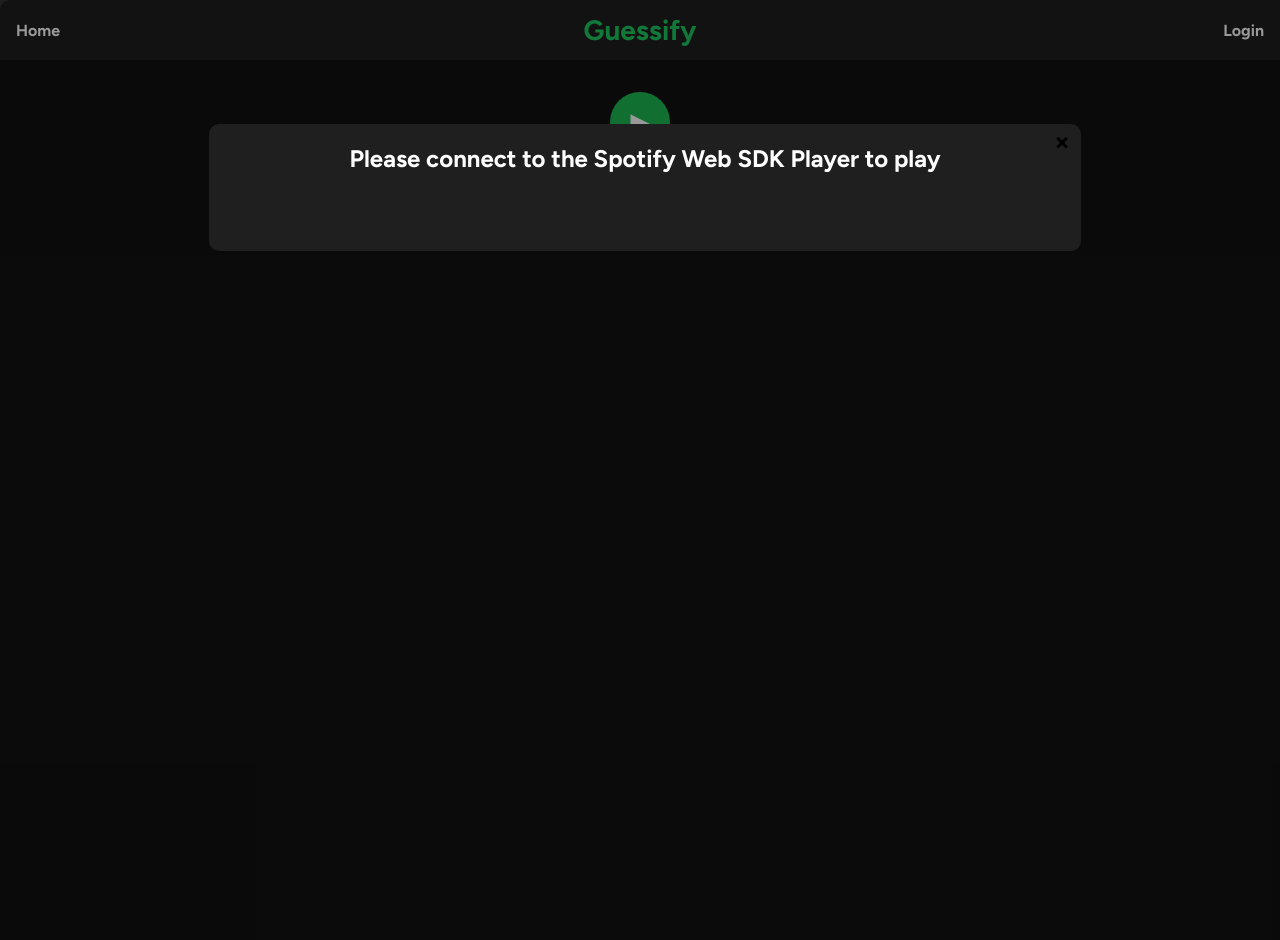
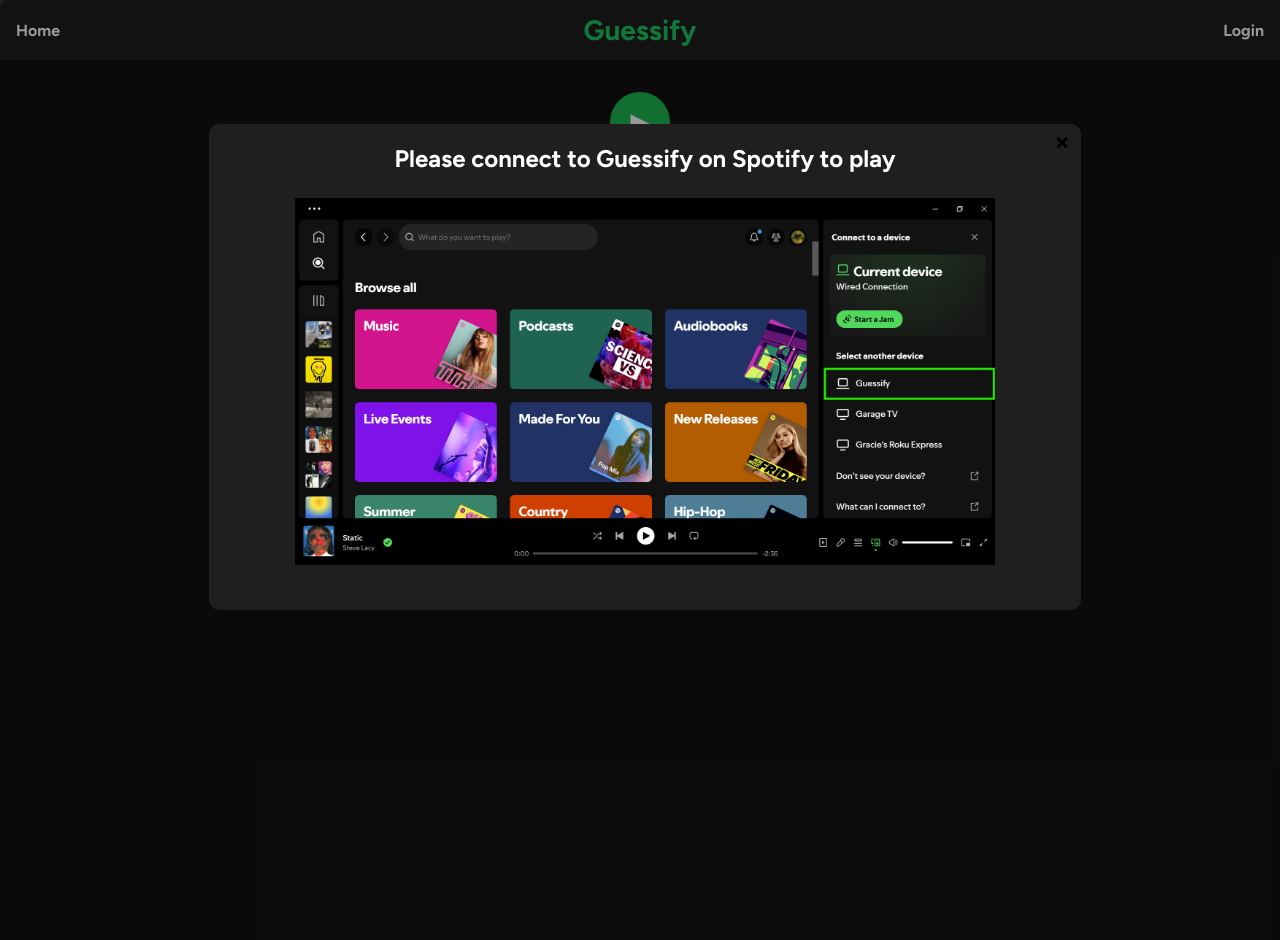
Before and after one commit to EthanMunoz03/Guessify, a Flask app: template templates/game.html in a window 1280 px wide. Run offline with Flask 3, Linux system fonts and the light colour scheme; the template is opened without the code that fills it, so the values that code supplies are empty; some libraries are stand-ins or nearby versions.

Commit message:
fixed connect pop up image

```diff
--- a/main.py
+++ b/main.py
@@ -17,6 +17,7 @@ REDIRECT_URI = 'https://rubysong-idiomscroll-5000.codio.io/callback'
 AUTH_URL = 'https://accounts.spotify.com/authorize'
 TOKEN_URL = 'https://accounts.spotify.com/api/token'
 SCOPE = 'streaming app-remote-control user-read-email user-read-playback-state user-modify-playback-state user-read-private user-library-read'
+# playlist-read-private
 
 # Guesses-Table Variables
 rows = ["Guess 1", "Guess 2", "Guess 3", "Guess 4", "Guess 5", "Guess 6"]
--- a/static/style.css
+++ b/static/style.css
@@ -42,8 +42,6 @@ nav {
     font-weight: bold;
     font-size: 12px;
 }
-
-#navbar-links:hover { transform: scale(1.2); }
 
 .header {
     position: absolute;
@@ -146,8 +144,8 @@ td {
     border-radius: 6px;
     display: flex;
     flex-direction: row;
-    margin-top: 20px;
-    margin-bottom: 20px;
+    margin-top: 30px;
+    margin-bottom: 30px;
 }
 
 #songText {
@@ -188,6 +186,12 @@ td {
     color: #1ed760;
     text-decoration: none;
     cursor: pointer;
+}
+
+#connectImage {
+    width: 700px;
+    height: auto;
+    margin: 10px;
 }
 
 .buttons {
--- a/templates/game.html
+++ b/templates/game.html
@@ -15,9 +15,9 @@
     <div id="connectSpotify" class="popUp">
         <div id="connectPopUp" class="popUp-content">
             <span id="connectClose" class="close">&times;</span>
-            <p> <b> Please connect to the Spotify Web SDK Player to play <b> </p>
-            <p> <br> <br> </p>
-            <!-- <img src="../imagesspotify_connect.png" alt="Spotify Connect"> -->
+            <!-- <p> <br> <br> </p> -->
+            <p> <b> Please connect to Guessify on Spotify to play <b> </p>
+            <img src="{{ url_for('static', filename='images/Spotify_Connect.png') }}" alt="Spotify Connect" id="connectImage">
         </div>
     </div>
 
@@ -78,6 +78,8 @@
         let device_ID;
         let player;
 
+        let highScore = 0;
+        let currScore = 0;
         let currIndex = 0;
         let currTrackURI;
         let currTrackTitle;
@@ -277,7 +279,7 @@
                         cell.innerText = currTrackTitle;
                         if (currIndex != 0) {
                             const successText = document.getElementById('successText');
-                            successText.textContent = 'You got it in ${durations[currIndex] / 1000} seconds!';
+                            successText.textContent = `You got it in ${durations[currIndex] / 1000} seconds!`;
                         } else {
                             const successText = document.getElementById('successText');
                             successText.textContent = 'You got it in 1 second!';
@@ -332,10 +334,12 @@
 
         // Reset Game for Another
         function resetGame() {
+            getRandomSong();
+
             const table = document.querySelector('.guesses-table tbody');
             const rows = table.getElementsByTagName('tr');
             for (let i = 0; i < rows.length; i++) {
-                rows[i].cells[0].innerText = 'Guess ${i + 1}';
+                rows[i].cells[0].innerText = `Guess ${i + 1}`;
                 rows[i].cells[0].style.backgroundColor = '';
                 rows[i].cells[0].style.fontWeight = '';
                 rows[i].cells[0].style.color = '';
@@ -352,8 +356,6 @@
 
             currIndex = 0;
             document.getElementById('guess').value = '';
-
-            getRandomSong();
         }
 
     </script>
```
Also changed, not shown: images/spotify_connect.png (deleted), static/images/Spotify_Connect.png (added).
